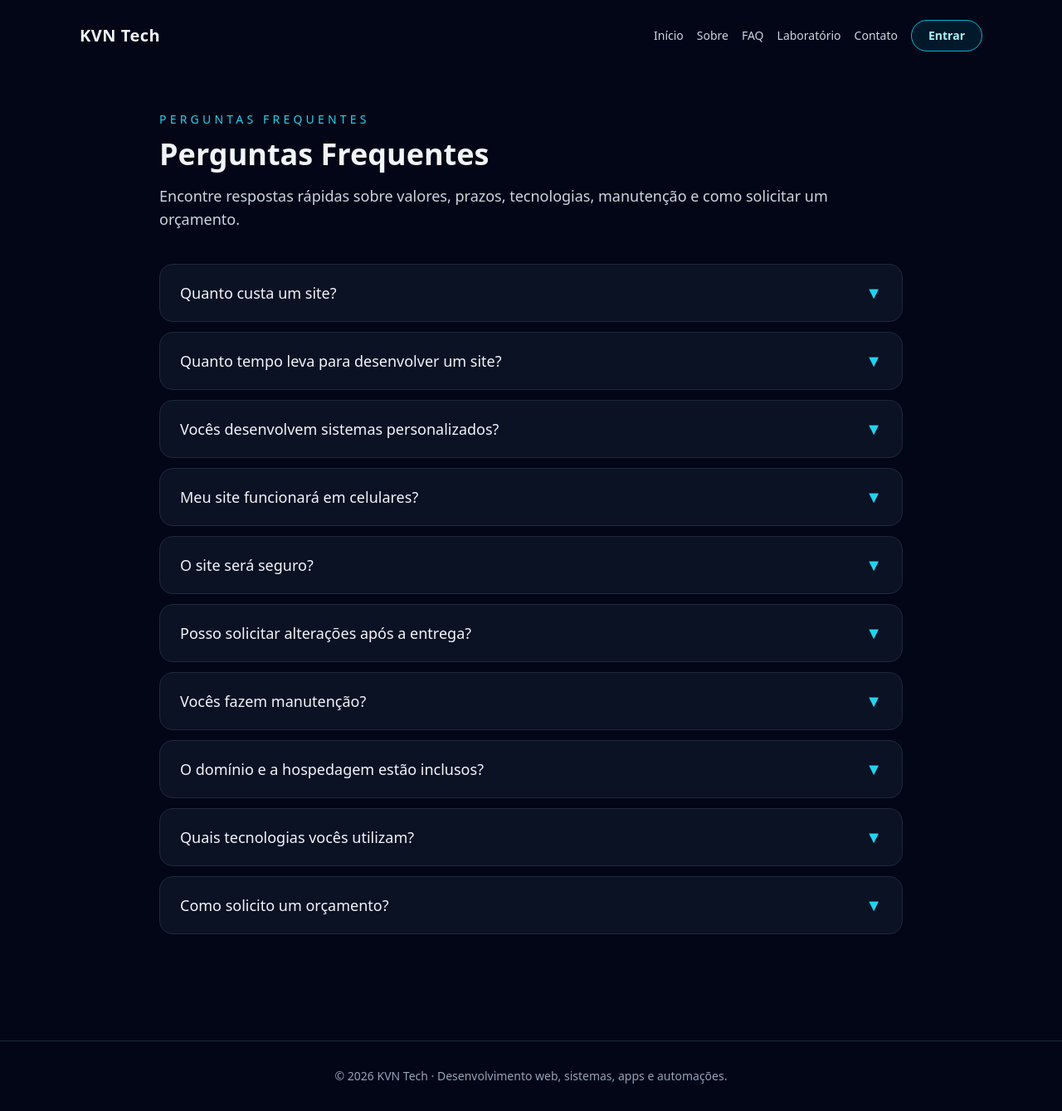
After one commit to joaopedrosandriterra-pixel/KVN-Tech, a Django app: page /faq/ in a window 1280 px wide. The commit adds this page. Shown: the whole page at 83% size. Run offline with Django 5.2, Linux system fonts and the light colour scheme; some libraries are stand-ins or nearby versions.

Commit message:
faq adicionado

```diff
--- a/main/urls.py
+++ b/main/urls.py
@@ -5,6 +5,7 @@ from .views import (
     activate,
     contact_view,
     delete_contact,
+    faq,
     home,
     laboratory,
     login_view,
@@ -17,6 +18,7 @@ from .views import (
 urlpatterns = [
     path('', home, name='home'),
     path('sobre/', about, name='about'),
+    path('faq/', faq, name='faq'),
     path('laboratorio/', laboratory, name='laboratory'),
     path('laboratorio/<slug:slug>/', project_detail, name='project_detail'),
     path('painel/', panel, name='panel'),
--- a/main/views.py
+++ b/main/views.py
@@ -37,6 +37,52 @@ def home(request):
 
 def about(request):
     return render(request, 'about.html')
+
+
+def faq(request):
+    faqs = [
+        {
+            'question': 'Quanto custa um site?',
+            'answer': 'O valor depende do tipo de projeto, das funcionalidades desejadas e da complexidade. Após uma conversa inicial, elaboramos um orçamento personalizado, sem compromisso.',
+        },
+        {
+            'question': 'Quanto tempo leva para desenvolver um site?',
+            'answer': 'O prazo varia conforme o projeto. Sites institucionais geralmente levam de 2 a 4 semanas, enquanto sistemas mais complexos podem exigir mais tempo.',
+        },
+        {
+            'question': 'Vocês desenvolvem sistemas personalizados?',
+            'answer': 'Sim. Desenvolvemos sistemas sob medida para atender às necessidades específicas de cada empresa, utilizando tecnologias modernas e escaláveis.',
+        },
+        {
+            'question': 'Meu site funcionará em celulares?',
+            'answer': 'Sim. Todos os projetos são desenvolvidos para funcionar corretamente em computadores, tablets e smartphones.',
+        },
+        {
+            'question': 'O site será seguro?',
+            'answer': 'Sim. Adotamos boas práticas de desenvolvimento, autenticação segura, proteção contra vulnerabilidades comuns e utilização de conexões HTTPS.',
+        },
+        {
+            'question': 'Posso solicitar alterações após a entrega?',
+            'answer': 'Sim. É possível solicitar ajustes e novas funcionalidades conforme a necessidade do projeto.',
+        },
+        {
+            'question': 'Vocês fazem manutenção?',
+            'answer': 'Sim. Oferecemos suporte e manutenção para manter o sistema atualizado e funcionando corretamente.',
+        },
+        {
+            'question': 'O domínio e a hospedagem estão inclusos?',
+            'answer': 'Podemos orientar na contratação ou cuidar da configuração, conforme o acordo realizado no projeto.',
+        },
+        {
+            'question': 'Quais tecnologias vocês utilizam?',
+            'answer': 'Trabalhamos principalmente com Python, Django, PostgreSQL, Docker, Tailwind CSS, HTML, CSS e JavaScript. Sempre escolhemos a tecnologia mais adequada para cada projeto.',
+        },
+        {
+            'question': 'Como solicito um orçamento?',
+            'answer': 'Basta acessar a página Contato, preencher o formulário com as informações do projeto e entraremos em contato o mais breve possível.',
+        },
+    ]
+    return render(request, 'faq.html', {'faqs': faqs})
 
 
 def laboratory(request):
--- a/templates/base.html
+++ b/templates/base.html
@@ -14,6 +14,7 @@
       <nav class="flex flex-wrap items-center gap-4 text-sm text-slate-300">
         <a href="/" class="hover:text-cyan-400">Início</a>
         <a href="/sobre/" class="hover:text-cyan-400">Sobre</a>
+        <a href="/faq/" class="hover:text-cyan-400">FAQ</a>
         <a href="/laboratorio/" class="hover:text-cyan-400">Laboratório</a>
         <a href="{% url 'contact' %}" class="hover:text-cyan-400">Contato</a>
         {% if request.user.is_authenticated %}
--- /dev/null
+++ b/templates/faq.html
@@ -0,0 +1,46 @@
+{% extends 'base.html' %}
+
+{% block title %}KVN Tech · FAQ{% endblock %}
+
+{% block content %}
+<section class="py-12">
+  <div class="max-w-4xl mx-auto">
+    <p class="text-sm uppercase tracking-[0.3em] text-cyan-400">Perguntas Frequentes</p>
+    <h1 class="mt-3 text-4xl font-semibold">Perguntas Frequentes</h1>
+    <p class="mt-4 text-lg text-slate-300">
+      Encontre respostas rápidas sobre valores, prazos, tecnologias, manutenção e como solicitar um orçamento.
+    </p>
+
+    <div class="mt-10 space-y-3">
+      {% for item in faqs %}
+      <div class="rounded-2xl border border-slate-800 bg-slate-900/70 overflow-hidden">
+        <button type="button" class="faq-toggle flex w-full items-center justify-between gap-4 px-6 py-5 text-left text-lg font-medium text-slate-100" aria-expanded="false">
+          <span>{{ item.question }}</span>
+          <span class="text-cyan-400 text-xl">▼</span>
+        </button>
+        <div class="faq-answer hidden px-6 pb-6 text-slate-300 leading-7">
+          {{ item.answer }}
+        </div>
+      </div>
+      {% endfor %}
+    </div>
+  </div>
+</section>
+{% endblock %}
+
+{% block extra_js %}
+<script>
+  document.addEventListener('DOMContentLoaded', () => {
+    document.querySelectorAll('.faq-toggle').forEach((button) => {
+      button.addEventListener('click', () => {
+        const answer = button.nextElementSibling;
+        const expanded = button.getAttribute('aria-expanded') === 'true';
+
+        button.setAttribute('aria-expanded', String(!expanded));
+        answer.classList.toggle('hidden', expanded);
+        button.querySelector('span:last-child').textContent = expanded ? '▼' : '▲';
+      });
+    });
+  });
+</script>
+{% endblock %}
```
Also changed, not shown: main/tests.py (+7 -0 lines).
